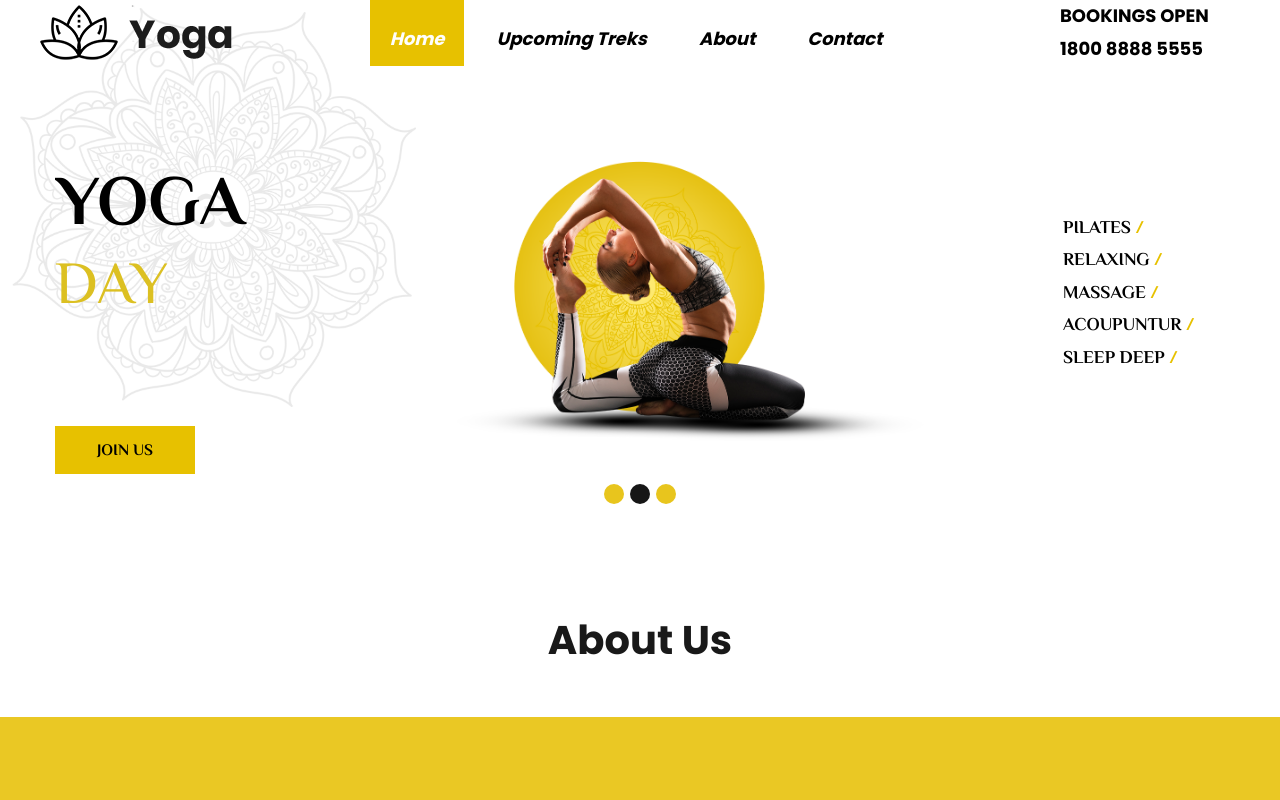
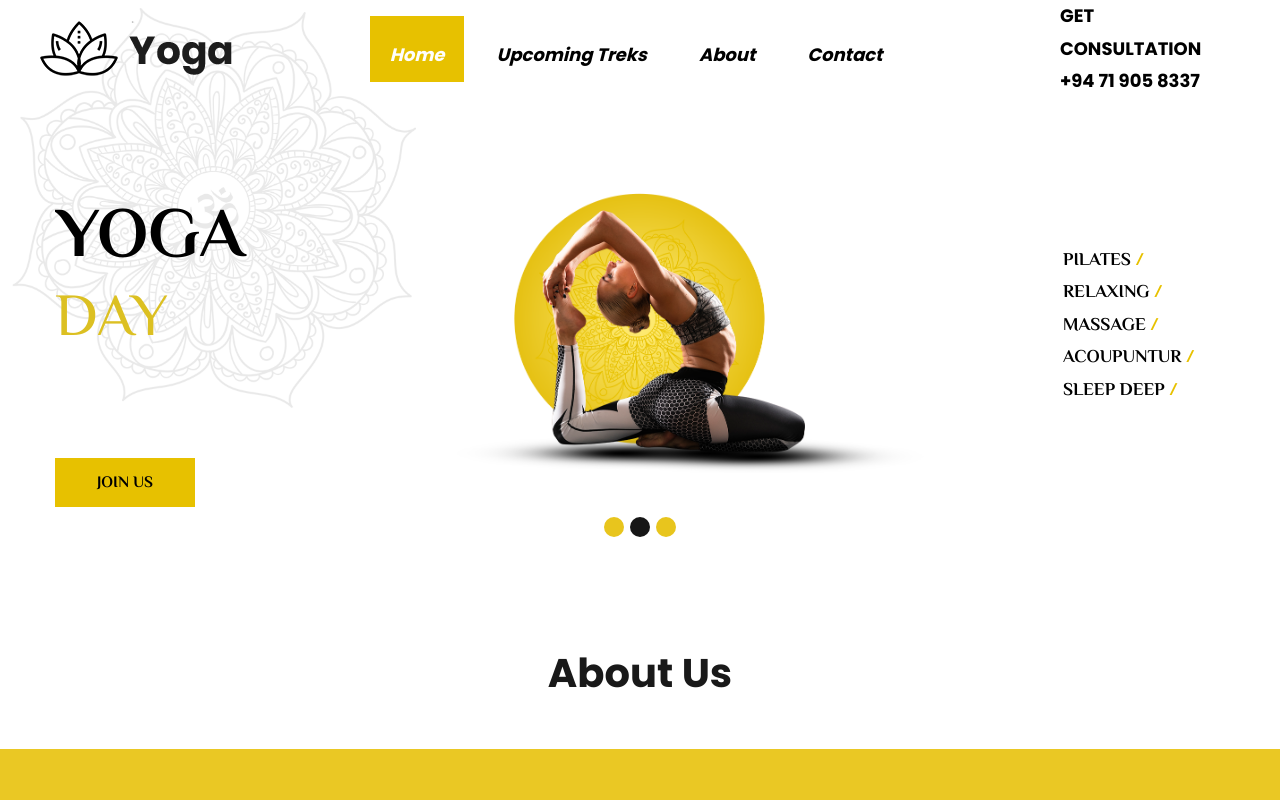
Before and after one commit to chamudithalanka/ThiAura.github.io, a plain HTML site: page yoga/index.html in a window 1280 px wide. Shown: the top 800 px of the page. Drawn offline with nearby package versions, Linux system fonts and the light colour scheme; files whose address does not match are found by name.

Commit message:
Update index.html

```diff
--- a/yoga/index.html
+++ b/yoga/index.html
@@ -53,8 +53,8 @@
                <form class="form-inline my-2 my-lg-0">
                   <div class="login_bt">
                      <ul>
-                        <li>Bookings Open</li>
-                        <li><a href="#">1800 8888 5555</a></li>
+                        <li>Get Consultation</li>
+                        <li><a href="https://wa.me/+94719058337/?text=Hello%F0%9F%96%90G">+94 71 905 8337</a></li>
                      </ul>
                   </div>
                </form>
```
